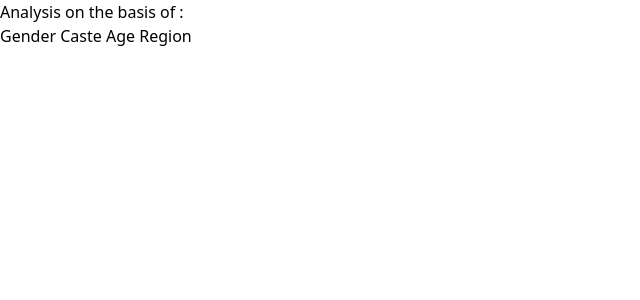
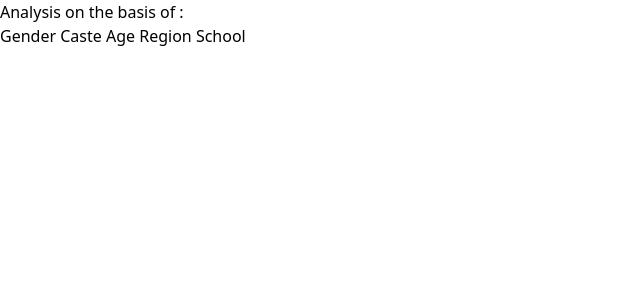
Before and after one commit to vishaljoshi789/SIH, a Django app: page / in a window 1280 px wide. Shown: the top 300 px of the page, without its empty margins (0-640 px from the left). Run offline with Django 4.2, Linux system fonts and the light colour scheme.

Commit message:
school analysis added

```diff
--- a/mainapp/models.py
+++ b/mainapp/models.py
@@ -6,6 +6,7 @@ gender_choice = (('Male', 'Male'), ('Female', 'Female'), ('Other', 'Other'))
 caste_choice = (('General', 'General'), ('SC/ST', 'SC/ST'), ('OBC', 'OBC'))
 
 city_choice = (('Haldwani', 'Haldwani'), ('Bhimtal', 'Bhimtal'), ('Ramnagar', 'Ramnagar'), ('Nanital' ,'Nanital'), ('Mukteshwar', 'Mukteshwar'), ('Bhowali', 'Bhowali'))
+school_choice = (('Inspiration', 'Inspiration'), ('Doon Public', 'Doon Public'), ('KVM', 'KVM'), ('Cynthiya', 'Cynthiya'), ('ST Theresa', 'ST Theresa'), ('Nirmala', 'Nirmala'), ('ST Lawrence', 'ST Lawrence'))
 
 class School(models.Model):
     name = models.CharField(max_length=255, null=True, blank=True)
@@ -17,7 +18,7 @@ class College(models.Model):
 
 
 class SchoolData(models.Model):
-    school = models.CharField(max_length=255, null=True, blank=True)
+    school = models.CharField(max_length=255, null=True, blank=True, choices=school_choice)
     student = models.CharField(max_length=255, blank=True, null=True)
     grade = models.IntegerField(null=True, blank=True)
     age = models.IntegerField(null=True, blank=True)
--- a/mainapp/templates/mainapp/index.html
+++ b/mainapp/templates/mainapp/index.html
@@ -14,5 +14,6 @@
     <a href="{% url 'caste' %}">Caste</a>
     <a href="{% url 'age' %}">Age</a>
     <a href="{% url 'region' %}">Region</a>
+    <a href="{% url 'school' %}">School</a>
   </main>
 </body>
--- a/mainapp/urls.py
+++ b/mainapp/urls.py
@@ -7,5 +7,6 @@ urlpatterns = [
     path('caste', views.caste, name="caste"),
     path('age', views.age, name="age"),
     path('region', views.region, name="region"),
+    path('school', views.school, name="school"),
 
 ]
--- a/mainapp/views.py
+++ b/mainapp/views.py
@@ -90,3 +90,34 @@ def region(request):
 
 
     return render(request, 'mainapp/region.html', context=context)
+
+def school(request):
+    data = SchoolData.objects.all()
+    data_count = data.count()
+    ins_count = data.filter(school="Inspiration").count()
+    doon_count = data.filter(school="Doon Public").count()
+    kvm_count = data.filter(school="KVM").count()
+    cyn_count = data.filter(school="Cynthiya").count()
+    the_count = data.filter(school="ST Theresa").count()
+    nir_count = data.filter(school="Nirmala").count()
+    law_count = data.filter(school="ST Lawrence").count()
+    haldwani_percentage = ins_count/data_count*100
+    nanital_percentage = doon_count/data_count*100
+    bhimtal_percentage = kvm_count/data_count*100
+    bhowali_percentage = cyn_count/data_count*100
+    ramnagar_percentage = the_count/data_count*100
+    mukteshwar_percentage = nir_count/data_count*100
+    law_percentage = law_count/data_count*100
+
+
+    context = {}
+    context['haldwani_count'] = haldwani_percentage
+    context['nanital_count'] = nanital_percentage
+    context['bhimtal_count'] = bhimtal_percentage
+    context['bhowali_count'] = bhowali_percentage
+    context['ramnagar_count'] = ramnagar_percentage
+    context['mukteshwar_count'] = mukteshwar_percentage
+    context['law_count'] = law_percentage
+
+
+    return render(request, 'mainapp/school.html', context=context)
```
Also changed, not shown: db.sqlite3.
